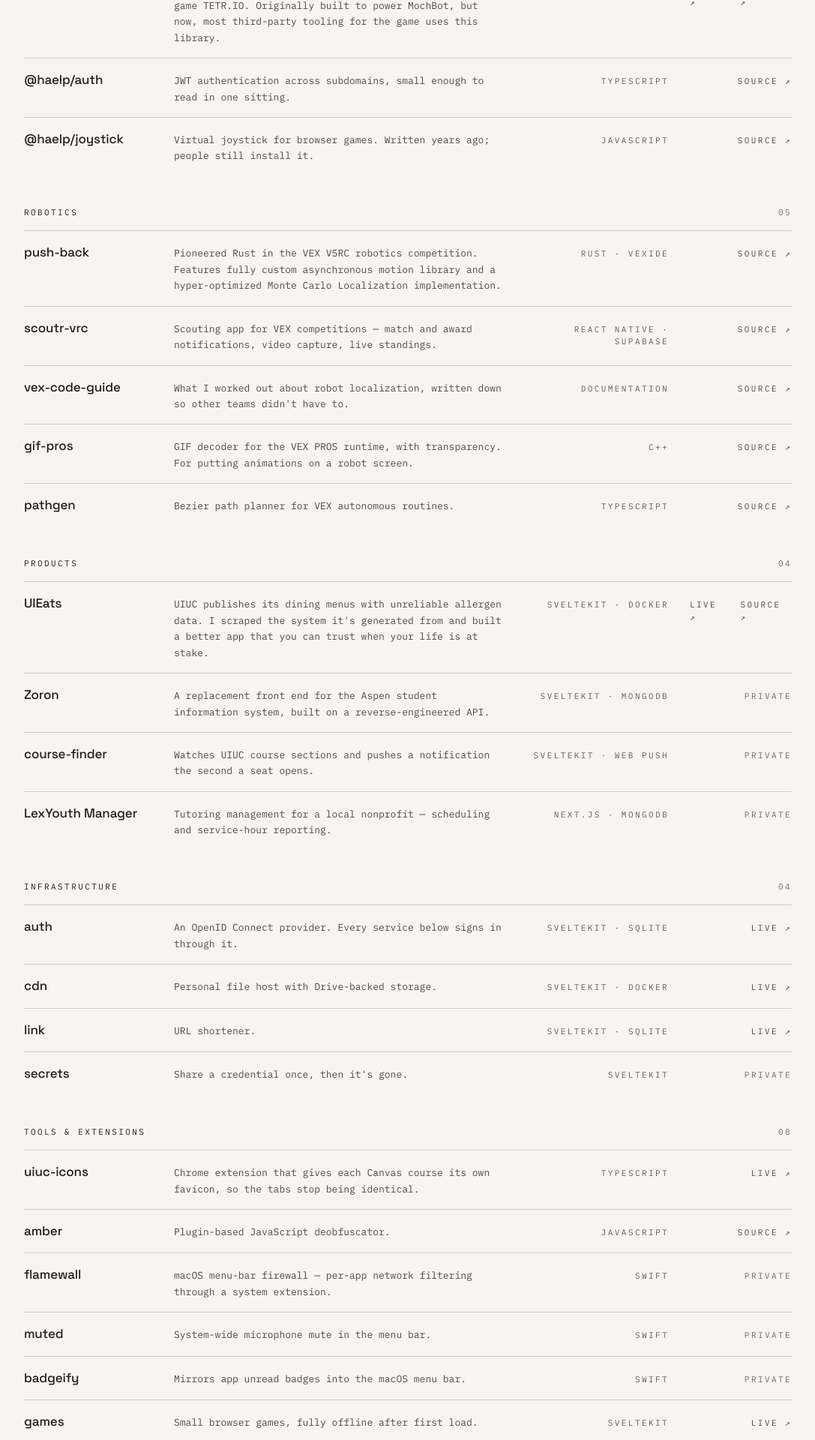
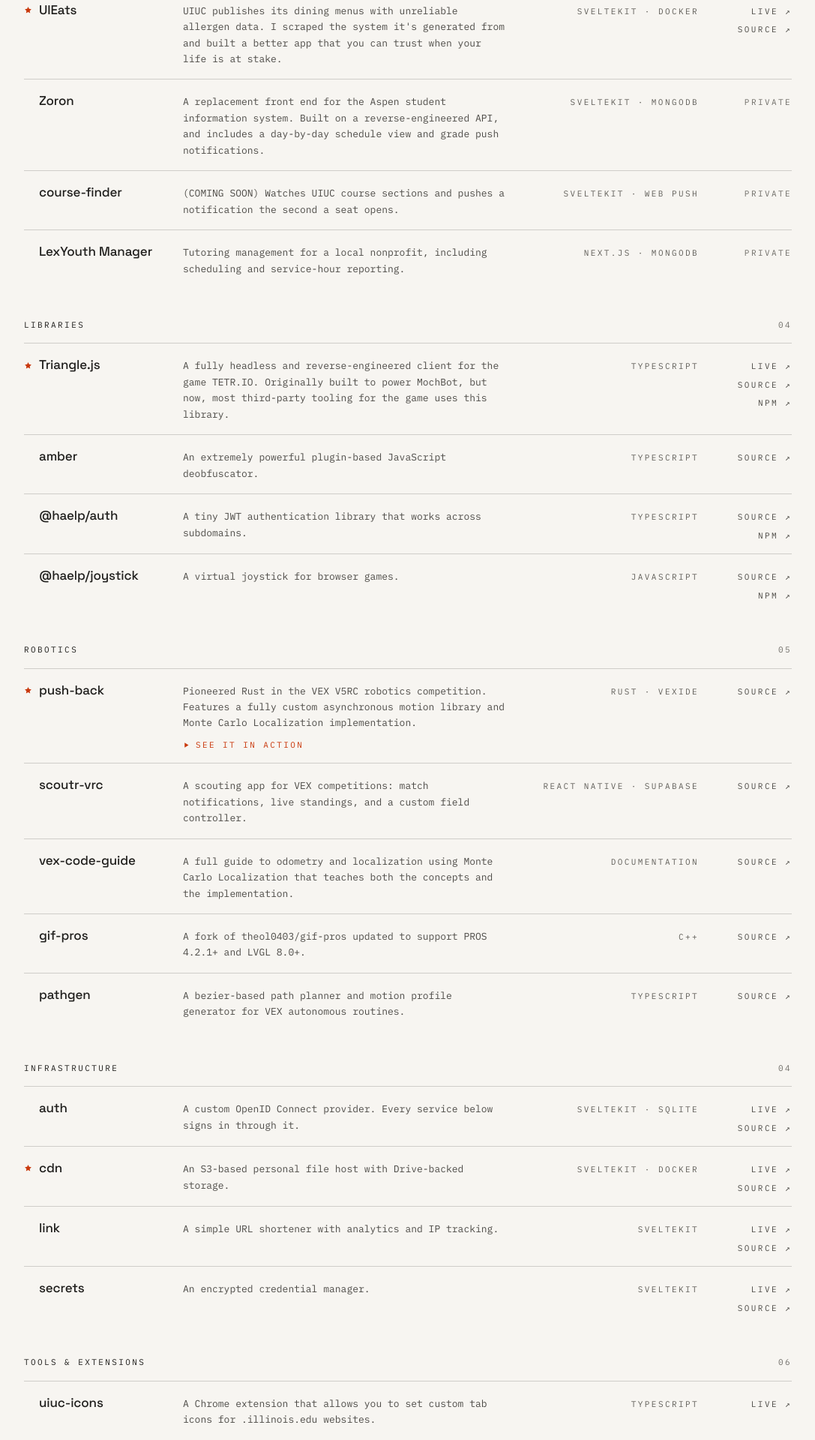
Before and after one commit to halp1/joshliu.page, a SvelteKit app: page /projects in a window 1280 px wide. Shown: the part 679-2599 px from the top of the page at 75% size, without its empty margins (96-1183 px from the left). Built offline with nearby package versions, Linux system fonts and the light colour scheme.

Commit message:
website fix

```diff
--- /dev/null
+++ b/src/lib/components/DemoDialog.svelte
@@ -0,0 +1,68 @@
+<script lang="ts">
+  interface Props {
+    /** The clip to play. Null keeps the dialog closed and the file unfetched. */
+    src: string | null;
+    title: string;
+    onclose: () => void;
+  }
+
+  let { src, title, onclose }: Props = $props();
+
+  let dialog: HTMLDialogElement;
+  let video = $state<HTMLVideoElement>();
+
+  $effect(() => {
+    if (src) {
+      dialog.showModal();
+      // The click that opened this counts as the gesture, so sound is allowed.
+      video?.play().catch(() => {
+        /* the browser declined; the controls still work */
+      });
+    } else if (dialog.open) {
+      dialog.close();
+    }
+  });
+
+  /** Esc, the close button and the backdrop all land here. */
+  function handleClose() {
+    video?.pause();
+    onclose();
+  }
+
+  // <dialog> makes a backdrop click land on the dialog itself, so anything that
+  // hits the panel inside stops short of this.
+  function onBackdrop(event: MouseEvent) {
+    if (event.target === dialog) dialog.close();
+  }
+</script>
+
+<dialog
+  bind:this={dialog}
+  onclose={handleClose}
+  onclick={onBackdrop}
+  aria-label="{title} demo"
+  class="m-auto max-w-[min(58rem,92vw)] border border-rule bg-ground p-0 backdrop:bg-black/70"
+>
+  <div class="flex items-baseline justify-between gap-6 border-b border-rule px-4 py-3">
+    <span class="label text-fainter">{title}</span>
+    <button
+      type="button"
+      onclick={() => dialog.close()}
+      class="cursor-pointer border-0 bg-transparent p-0 label text-dim transition-colors hover:text-accent"
+    >
+      Close
+    </button>
+  </div>
+
+  {#if src}
+    <!-- svelte-ignore a11y_media_has_caption -->
+    <video
+      bind:this={video}
+      {src}
+      controls
+      playsinline
+      preload="auto"
+      class="block aspect-video max-h-[76vh] w-full bg-black"
+    ></video>
+  {/if}
+</dialog>
--- a/src/lib/data/projects.ts
+++ b/src/lib/data/projects.ts
@@ -14,6 +14,13 @@ export type Project = {
   stats?: string[];
   /** Position on the home page, 1–4. Absent means projects page only. */
   featured?: number;
+  /**
+   * Worth a stranger's attention first. Kept separate from `featured`, which is
+   * capped at four by the home page's layout — this set can grow.
+   */
+  standout?: boolean;
+  /** A clip under static/demos, played in a dialog rather than downloaded. */
+  demo?: string;
 };
 
 export type Group = {
@@ -33,20 +40,57 @@ export const groups: Group[] = [
         href: null,
         stats: ["+20,000 players reached", "~1,300 weekly active users", "~6,000 games/day"],
         featured: 2,
+        standout: true,
         live: "https://us.posthog.com/shared/DiMu37UmgBfqhBXzv6_PNatYYp0aGA"
       },
       {
         name: "Falcon",
-        blurb:
-          "A search engine for tetromino stackers. Rust, three rewrites, each one faster than the last.",
+        blurb: "A blazingly fast search and evaulation engine for tetromino stackers.",
         tech: "Rust",
         href: "https://github.com/halp1/falcon-2"
       },
       {
         name: "Mosaic",
         blurb:
-          "Replay viewer with opener detection. Simulates the game to tell you what you actually played.",
-        tech: "SvelteKit · PIXI · WASM",
+          "(COMING SOON) A tool that analyzes TETR.IO replays and teaches you how to improve your gameplay.",
+        tech: "SvelteKit · Rust · WASM",
+        href: null
+      }
+    ]
+  },
+  {
+    name: "Products",
+    projects: [
+      {
+        name: "UIEats",
+        blurb:
+          "UIUC publishes its dining menus with unreliable allergen data. I scraped the system it's generated from and built a better app that you can trust when your life is at stake.",
+        tech: "SvelteKit · Docker",
+        href: "https://github.com/halp1/uieats",
+        stats: ["10+ life-threatening incidents avoided"],
+        featured: 3,
+        standout: true,
+        live: "https://uieats.joshliu.page"
+      },
+      {
+        name: "Zoron",
+        blurb:
+          "A replacement front end for the Aspen student information system. Built on a reverse-engineered API, and includes a day-by-day schedule view and grade push notifications. ",
+        tech: "SvelteKit · MongoDB",
+        href: null
+      },
+      {
+        name: "course-finder",
+        blurb:
+          "(COMING SOON) Watches UIUC course sections and pushes a notification the second a seat opens.",
+        tech: "SvelteKit · Web Push",
+        href: null
+      },
+      {
+        name: "LexYouth Manager",
+        blurb:
+          "Tutoring management for a local nonprofit, including scheduling and service-hour reporting.",
+        tech: "Next.js · MongoDB",
         href: null
       }
     ]
@@ -62,6 +106,7 @@ export const groups: Group[] = [
         href: "https://github.com/halp1/triangle",
         stats: ["33 stars", "200+ downloads/week"],
         featured: 1,
+        standout: true,
         live: "https://triangle.haelp.dev",
         package: {
           name: "NPM",
@@ -69,16 +114,30 @@ export const groups: Group[] = [
         }
       },
       {
+        name: "amber",
+        blurb: "An extremely powerful plugin-based JavaScript deobfuscator.",
+        tech: "Typescript",
+        href: "https://github.com/halp1/amber"
+      },
+      {
         name: "@haelp/auth",
-        blurb: "JWT authentication across subdomains, small enough to read in one sitting.",
+        blurb: "A tiny JWT authentication library that works across subdomains.",
         tech: "TypeScript",
-        href: "https://github.com/haelp-dev/auth"
+        href: "https://github.com/haelp-dev/auth",
+        package: {
+          name: "NPM",
+          link: "https://www.npmjs.com/package/@haelp/auth"
+        }
       },
       {
         name: "@haelp/joystick",
-        blurb: "Virtual joystick for browser games. Written years ago; people still install it.",
+        blurb: "A virtual joystick for browser games.",
         tech: "JavaScript",
-        href: "https://github.com/halp1/joystick"
+        href: "https://github.com/halp1/joystick",
+        package: {
+          name: "NPM",
+          link: "https://www.npmjs.com/package/@haelp/joystick"
+        }
       }
     ]
   },
@@ -88,72 +147,40 @@ export const groups: Group[] = [
       {
         name: "push-back",
         blurb:
-          "Pioneered Rust in the VEX V5RC robotics competition. Features fully custom asynchronous motion library and a hyper-optimized Monte Carlo Localization implementation.",
+          "Pioneered Rust in the VEX V5RC robotics competition. Features a fully custom asynchronous motion library and Monte Carlo Localization implementation.",
         tech: "Rust · vexide",
         href: "https://github.com/halp1/push-back",
+        demo: "/demos/auton-sample.mp4",
         stats: ["World Record: Autonomous Win Points"],
-        featured: 4
+        featured: 4,
+        standout: true
       },
       {
         name: "scoutr-vrc",
         blurb:
-          "Scouting app for VEX competitions — match and award notifications, video capture, live standings.",
+          "A scouting app for VEX competitions: match notifications, live standings, and a custom field controller.",
         tech: "React Native · Supabase",
         href: "https://github.com/halp1/scoutr-vrc"
       },
       {
         name: "vex-code-guide",
         blurb:
-          "What I worked out about robot localization, written down so other teams didn't have to.",
+          "A full guide to odometry and localization using Monte Carlo Localization that teaches both the concepts and the implementation.",
         tech: "Documentation",
         href: "https://github.com/halp1/vex-code-guide"
       },
       {
         name: "gif-pros",
-        blurb:
-          "GIF decoder for the VEX PROS runtime, with transparency. For putting animations on a robot screen.",
+        blurb: "A fork of theol0403/gif-pros updated to support PROS 4.2.1+ and LVGL 8.0+.",
         tech: "C++",
         href: "https://github.com/halp1/gif-pros"
       },
       {
         name: "pathgen",
-        blurb: "Bezier path planner for VEX autonomous routines.",
+        blurb:
+          "A bezier-based path planner and motion profile generator for VEX autonomous routines.",
         tech: "TypeScript",
         href: "https://github.com/halp1/pathgen"
-      }
-    ]
-  },
-  {
-    name: "Products",
-    projects: [
-      {
-        name: "UIEats",
-        blurb:
-          "UIUC publishes its dining menus with unreliable allergen data. I scraped the system it's generated from and built a better app that you can trust when your life is at stake.",
-        tech: "SvelteKit · Docker",
-        href: "https://github.com/halp1/uieats",
-				stats: ["10+ life-threatening incidents avoided"],
-        featured: 3,
-        live: "https://uieats.haelp.dev"
-      },
-      {
-        name: "Zoron",
-        blurb:
-          "A replacement front end for the Aspen student information system, built on a reverse-engineered API.",
-        tech: "SvelteKit · MongoDB",
-        href: null
-      },
-      {
-        name: "course-finder",
-        blurb: "Watches UIUC course sections and pushes a notification the second a seat opens.",
-        tech: "SvelteKit · Web Push",
-        href: null
-      },
-      {
-        name: "LexYouth Manager",
-        blurb: "Tutoring management for a local nonprofit — scheduling and service-hour reporting.",
-        tech: "Next.js · MongoDB",
-        href: null
       }
     ]
   },
@@ -162,30 +189,32 @@ export const groups: Group[] = [
     projects: [
       {
         name: "auth",
-        blurb: "An OpenID Connect provider. Every service below signs in through it.",
+        blurb: "A custom OpenID Connect provider. Every service below signs in through it.",
         tech: "SvelteKit · SQLite",
-        href: null,
+        href: "https://github.com/halp1/auth",
         live: "https://auth.haelp.dev"
       },
       {
         name: "cdn",
-        blurb: "Personal file host with Drive-backed storage.",
+        blurb: "An S3-based personal file host with Drive-backed storage.",
         tech: "SvelteKit · Docker",
-        href: null,
-        live: "https://cdn.haelp.dev"
+        href: "https://github.com/halp1/cdn",
+        live: "https://cdn.haelp.dev",
+        standout: true
       },
       {
         name: "link",
-        blurb: "URL shortener.",
-        tech: "SvelteKit · SQLite",
-        href: null,
+        blurb: "A simple URL shortener with analytics and IP tracking.",
+        tech: "SvelteKit",
+        href: "https://github.com/halp1/link",
         live: "https://link.haelp.dev"
       },
       {
         name: "secrets",
-        blurb: "Share a credential once, then it's gone.",
+        blurb: "An encrypted credential manager.",
         tech: "SvelteKit",
-        href: null
+        href: "https://github.com/halp1/secrets",
+        live: "https://secrets.haelp.dev"
       }
     ]
   },
@@ -195,54 +224,43 @@ export const groups: Group[] = [
       {
         name: "uiuc-icons",
         blurb:
-          "Chrome extension that gives each Canvas course its own favicon, so the tabs stop being identical.",
+          "A Chrome extension that allows you to set custom tab icons for .illinois.edu websites.",
         tech: "TypeScript",
         href: null,
         live: "https://secrets.haelp.dev"
       },
       {
-        name: "amber",
-        blurb: "Plugin-based JavaScript deobfuscator.",
-        tech: "JavaScript",
-        href: "https://github.com/halp1/amber"
-      },
-      {
         name: "flamewall",
-        blurb: "macOS menu-bar firewall — per-app network filtering through a system extension.",
+        blurb: "A macOS menu-bar firewall: per-app network filtering through a system extension.",
         tech: "Swift",
         href: null
       },
       {
         name: "muted",
-        blurb: "System-wide microphone mute in the menu bar.",
+        blurb:
+          "A system-wide microphone mute in the menu bar, turning the dictation key into a mute button.",
         tech: "Swift",
         href: null
       },
       {
-        name: "badgeify",
+        name: "badges",
         blurb: "Mirrors app unread badges into the macOS menu bar.",
         tech: "Swift",
-        href: null
+        href: "https://github.com/halp1/badges"
       },
       {
         name: "games",
-        blurb: "Small browser games, fully offline after first load.",
-        tech: "SvelteKit",
-        href: null,
+        blurb: "Small online games I've made.",
+        tech: "SvelteKit · Typescript",
+        href: "https://github.com/halp1/games",
         live: "https://games.haelp.dev"
       },
       {
         name: "tools",
-        blurb: "Bulk image viewer, scoreboard, counter. Things I needed once.",
-        tech: "SvelteKit",
-        href: null,
+        blurb: "Miscellaneous tools and utilities, ex. counters, image viewers.",
+        tech: "SvelteKit · Typescript",
+        href: "https://github.com/halp1/tools",
         live: "https://tools.haelp.dev"
-      },
-      {
-        name: "AoPS userscripts",
-        blurb: "Userscripts for Art of Problem Solving. 2023.",
-        tech: "JavaScript",
-        href: "https://github.com/halp1/AoPS-Scripts"
       }
     ]
   }
--- a/src/routes/+page.svelte
+++ b/src/routes/+page.svelte
@@ -28,9 +28,9 @@
     >
       {site.name}
     </h1>
-    <p class="mt-5 max-w-[29rem] text-[14.5px] leading-[1.85] text-dim">
+    <p class="mt-5 max-w-[30rem] text-[14.5px] leading-[1.85] text-dim">
       {site.role}.<br />
-      I build embedded systems, maintain open-source packages, develop software to serve the communities
+      I build embedded systems, maintain open-source packages, and develop software to serve the communities
       I'm a part of.
     </p>
   </div>
@@ -81,9 +81,8 @@
           I also have a deep passion for robotics and writing embedded software. I spent four years
           on a VEX robotics team, and what I loved was that the code had to survive contact with a
           real robot in a dynamic environment. Embedded programming deals with the imperfect world
-          in a way the rest of CS doesn't. Sensors lie, motor stall, and batteries sag. That's what
-          makes embedded special: there's always room for improvement and innovation. There's always
-          a better way.
+          in a way the rest of CS doesn't. That's what makes embedded special: there's always room
+          for improvement and innovation. There's always a better way.
         </p>
       </div>
 
--- a/src/routes/projects/+page.svelte
+++ b/src/routes/projects/+page.svelte
@@ -1,9 +1,12 @@
 <script lang="ts">
   import { site } from "$lib/data/site";
-  import { groups, projectCount } from "$lib/data/projects";
+  import { groups, projectCount, type Project } from "$lib/data/projects";
+  import DemoDialog from "$lib/components/DemoDialog.svelte";
   import { external } from "$lib";
 
   const title = `Projects — ${site.name}`;
+  let demoOf = $state<Project | null>(null);
+
   const description = `${projectCount} projects by Joshua Liu: engines, libraries, robotics, products and infrastructure.`;
 </script>
 
@@ -25,9 +28,9 @@
         Projects
       </h1>
       <p class="max-w-[35rem] text-[14.5px] leading-[1.95] text-dim">
-        {projectCount} projects worth keeping. grouped by what they are rather than when I made them. Some
-        are closed for now; a few of those will open up. Where there&rsquo;s no link, there&rsquo;s no
-        public source yet.
+        {projectCount} projects worth keeping, grouped by what they are rather than when I made them.
+        The starred ones are where I&rsquo;d start. Some are closed for now; a few of those will open
+        up, and where there&rsquo;s no link there&rsquo;s no public source yet.
       </p>
     </div>
   </section>
@@ -43,27 +46,75 @@
         <article
           class="flex flex-col gap-2 border-t border-rule py-4 md:flex-row md:items-baseline md:gap-7"
         >
+          <!-- pl-5 is unconditional so names stay aligned whether or not a row is starred -->
           <h3
-            class="shrink-0 font-display text-[17px] font-medium tracking-[-0.008em] text-ink md:w-[10.75rem]"
+            class="relative shrink-0 pl-5 font-display text-[17px] font-medium tracking-[-0.008em] text-ink md:w-[11.5rem]"
           >
+            {#if project.standout}
+              <svg
+                class="absolute top-[0.42em] left-0 text-accent"
+                width="11"
+                height="11"
+                viewBox="0 0 24 24"
+                fill="currentColor"
+                role="img"
+                aria-label="Pick"
+              >
+                <path
+                  d="M12 2.4l2.94 5.96 6.58.96-4.76 4.64 1.12 6.55L12 17.4l-5.88 3.09 1.12-6.55L2.48 9.3l6.58-.96z"
+                />
+              </svg>
+            {/if}
             {project.name}
           </h3>
-          <p class="grow text-[13px] leading-[1.65] text-dim">{project.blurb}</p>
-          <span class="shrink-0 label text-faint md:w-[11.875rem] md:text-right"
-            >{project.tech}</span
-          >
-          <span class="flex shrink-0 gap-4 md:w-[8.5rem] md:justify-end">
+          <div class="flex grow flex-col items-start gap-2.5">
+            <p class="text-[13px] leading-[1.65] text-dim">{project.blurb}</p>
+            {#if project.demo}
+              <button
+                type="button"
+                onclick={() => (demoOf = project)}
+                class="flex cursor-pointer items-center gap-2 border-0 bg-transparent p-0 label text-accent transition-opacity hover:opacity-70"
+              >
+                <svg
+                  width="9"
+                  height="9"
+                  viewBox="0 0 24 24"
+                  fill="currentColor"
+                  aria-hidden="true"
+                >
+                  <path d="M6 3.5l14 8.5-14 8.5z" />
+                </svg>
+                See it in action
+              </button>
+            {/if}
+          </div>
+          <span class="shrink-0 label text-faint md:w-[14rem] md:text-right">{project.tech}</span>
+          <span class="flex shrink-0 flex-col gap-2 md:w-[6rem] md:items-end">
             {#if project.live}
-              <a {...external(project.live)} class="label text-dim no-underline hover:text-accent">
+              <a
+                {...external(project.live)}
+                class="label whitespace-nowrap text-dim no-underline hover:text-accent"
+              >
                 Live &nearr;
               </a>
             {/if}
             {#if project.href}
-              <a {...external(project.href)} class="label text-dim no-underline hover:text-accent">
+              <a
+                {...external(project.href)}
+                class="label whitespace-nowrap text-dim no-underline hover:text-accent"
+              >
                 Source &nearr;
               </a>
-            {:else if !project.live}
-              <span class="label text-fainter">Private</span>
+            {:else if !project.live && !project.package}
+              <span class="label whitespace-nowrap text-fainter">Private</span>
+            {/if}
+            {#if project.package}
+              <a
+                {...external(project.package.link)}
+                class="label whitespace-nowrap text-dim no-underline hover:text-accent"
+              >
+                {project.package.name} &nearr;
+              </a>
             {/if}
           </span>
         </article>
@@ -71,7 +122,7 @@
     </section>
   {/each}
 
-  <section class="pt-16 pb-14">
+  <!-- <section class="pt-16 pb-14">
     <div class="flex flex-col gap-8 border-t border-rule pt-11 md:flex-row md:gap-16">
       <h2 class="shrink-0 pt-1 label text-fainter md:w-[13.5rem]">Not listed</h2>
       <p class="max-w-[35rem] text-[13px] leading-[1.8] text-faint">
@@ -80,5 +131,7 @@
         who did.
       </p>
     </div>
-  </section>
+  </section> -->
 </div>
+
+<DemoDialog src={demoOf?.demo ?? null} title={demoOf?.name ?? ""} onclose={() => (demoOf = null)} />
```
Also changed, not shown: 1 other file (tests, documents, lock files or other folders).
